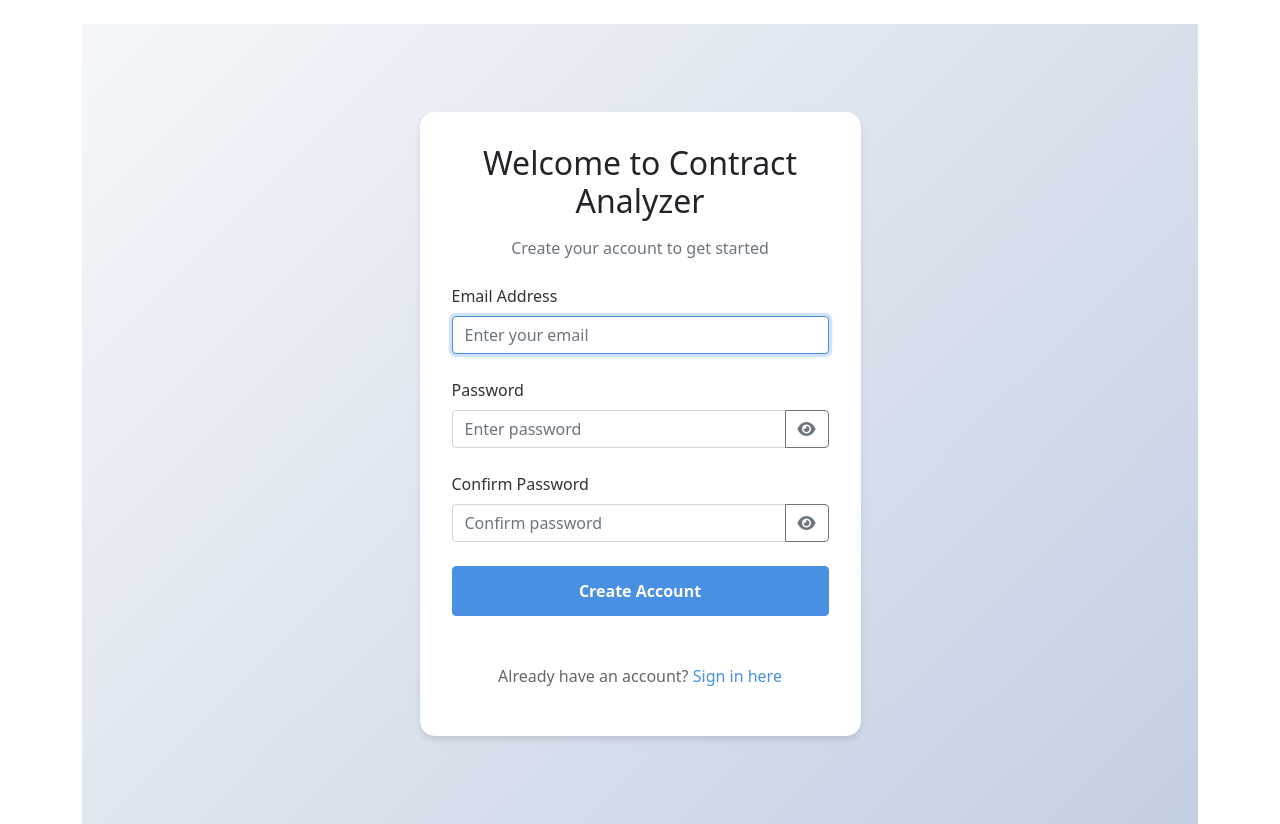
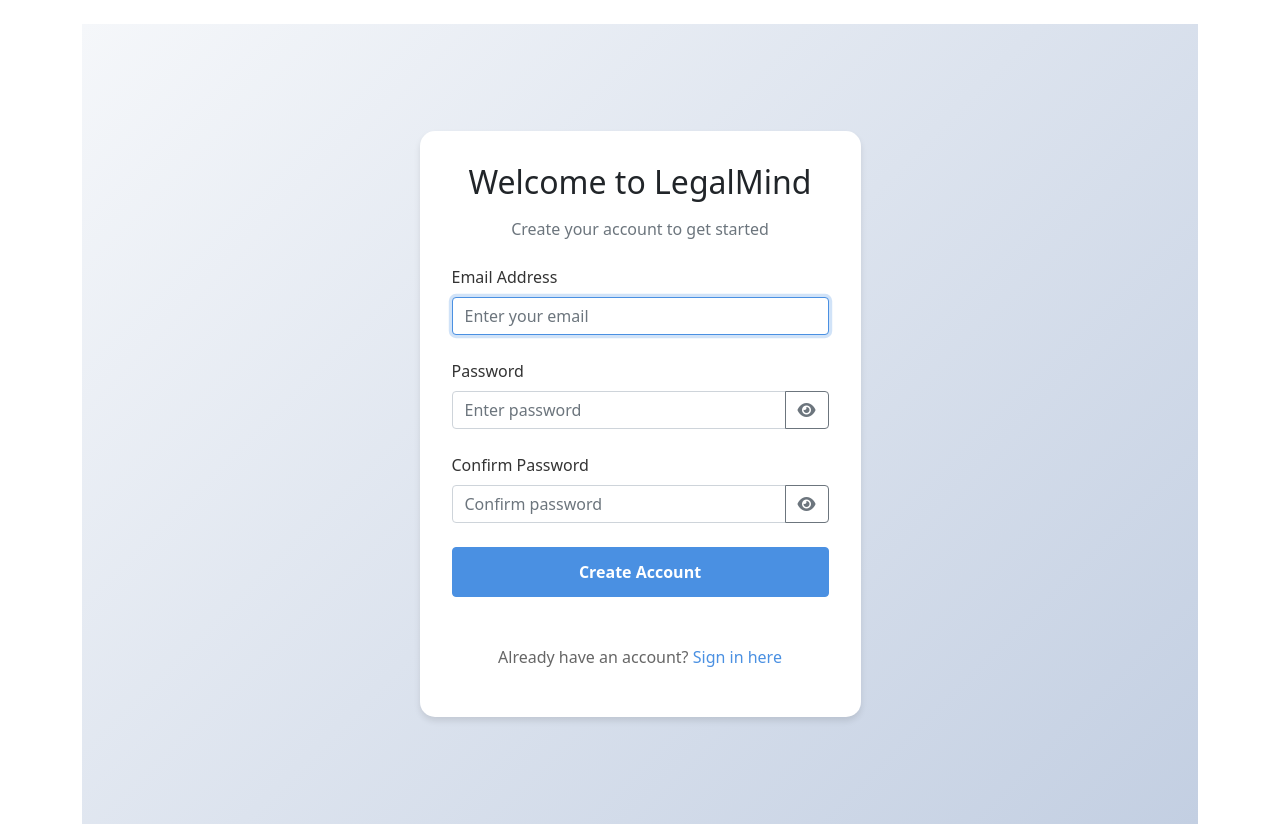
Before and after one commit to DAMunene/LegalMind, a Django app: template api/templates/registration/register.html in a window 1280 px wide. Shown: the part 56-880 px from the top of the page. Run offline with Django 5.2, Linux system fonts and the light colour scheme; the template is opened without the code that fills it: values that come from a table or form of the project are taken from there, others are empty.

Commit message:
fix: update org name

```diff
--- a/api/templates/registration/login.html
+++ b/api/templates/registration/login.html
@@ -78,7 +78,7 @@
                     <div class="card-body auth-form">
                         <div class="text-center mb-4">
                             <h2 class="card-title mb-3">Welcome Back</h2>
-                            <p class="text-muted">Sign in to continue to Contract Analyzer</p>
+                            <p class="text-muted">Sign in to continue to LegalMind</p>
                         </div>
                         <form method="post">
                             {% csrf_token %}
--- a/api/templates/registration/register.html
+++ b/api/templates/registration/register.html
@@ -62,7 +62,7 @@
                 <div class="auth-card">
                     <div class="card-body auth-form">
                         <div class="text-center mb-4">
-                            <h2 class="card-title mb-3">Welcome to Contract Analyzer</h2>
+                            <h2 class="card-title mb-3">Welcome to LegalMind</h2>
                             <p class="text-muted">Create your account to get started</p>
                         </div>
                         <form method="post">
```
